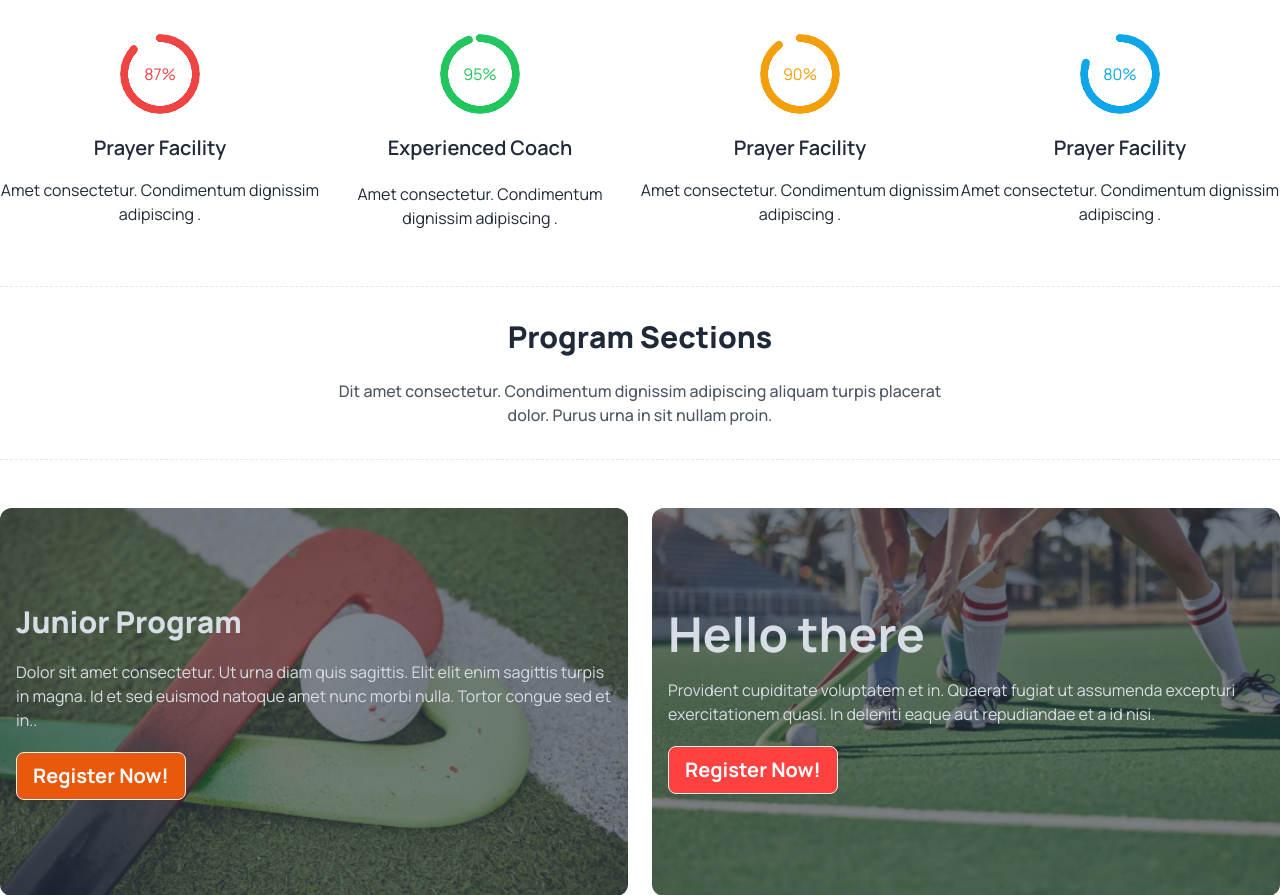
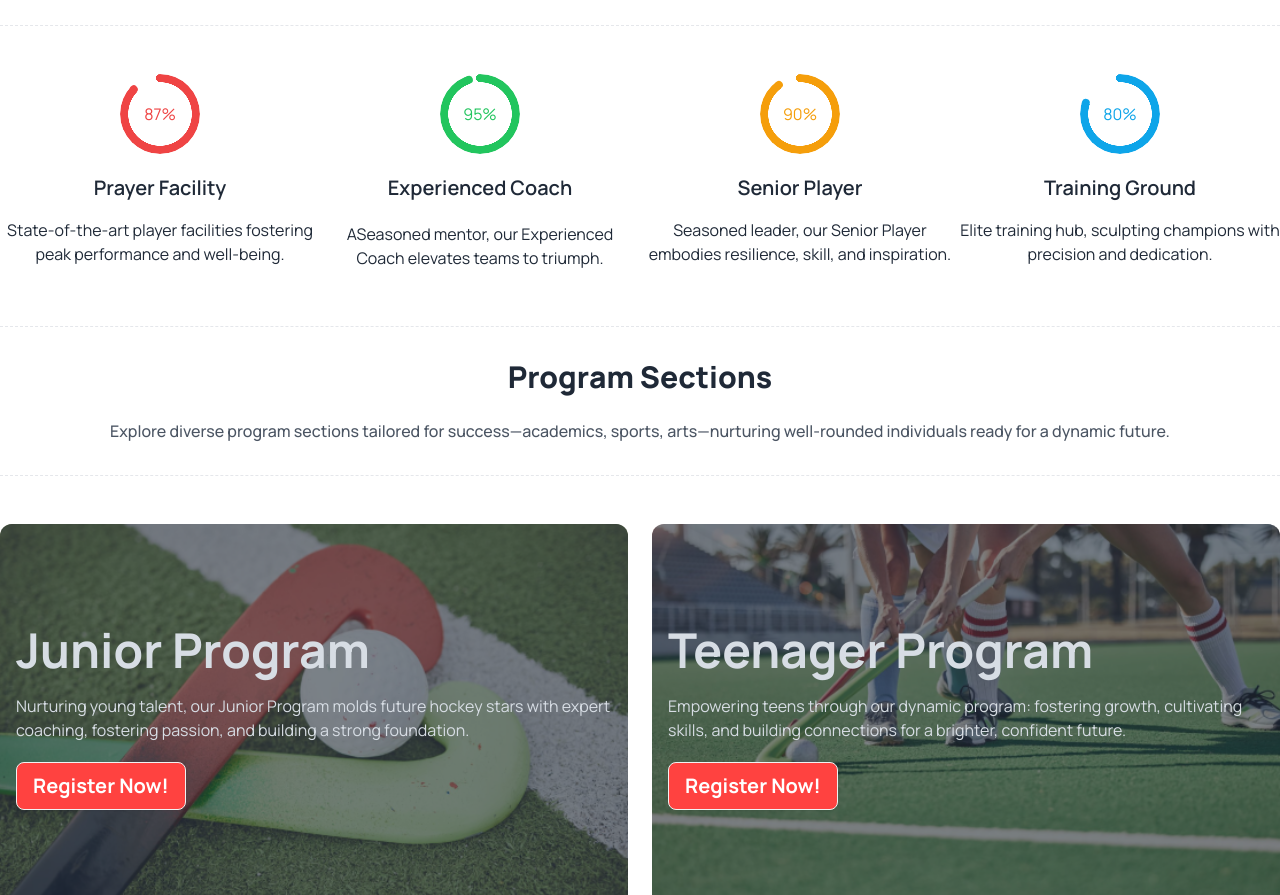
Before and after one commit to Imraj98/Hockey-Website, a plain HTML site: page index.html in a window 1280 px wide. Shown: the part 792-1687 px from the top of the page. Drawn offline with nearby package versions, Linux system fonts and the light colour scheme.

Commit message:
added button color

```diff
--- a/index.html
+++ b/index.html
@@ -81,30 +81,29 @@
         <section class="py-8 font-manrope ">
             <div class="text-center ">
                 <h3 class="text-4xl font-extrabold">Professional Hockeys Club</h3>
-               <p class="font-medium text-gray-600 mb-7">  Dit amet consectetur. Condimentum dignissim adipiscing aliquam    turpis placerat dolor. Purus urna in sit
-                nullam proin.
+               <p class="font-medium text-gray-600 pt-4 mb-7"> Premiering on the icy battleground, our Professional Hockey Club exemplifies excellence in skill, strategy, and teamwork, captivating audiences with thrilling performances and a relentless pursuit of victory.
              </p>
              <hr class=" border-dashed">
              <div class="grid grid-cols-1 lg:grid-cols-4 mt-12 ">
                 <div >
                     <div class="radial-progress text-red-500 " style="--value:87;" role="progressbar">87%</div>
                     <h4 class="text-xl font-semibold pt-5 pb-4">Prayer Facility</h4>
-                    <p class="pb-7" >Amet consectetur. Condimentum dignissim adipiscing .</p>
+                    <p class="pb-7" >State-of-the-art player facilities fostering peak performance and well-being. </p>
                 </div>
                 <div>
                     <div class="radial-progress text-green-500" style="--value:95;" role="progressbar">95%</div>
                     <h4 class="text-xl font-semibold pt-5">Experienced Coach</h4>
-                    <p class="p-5">Amet consectetur. Condimentum dignissim adipiscing .</p>
+                    <p class="p-5">ASeasoned mentor, our Experienced Coach elevates teams to triumph.</p>
                 </div>
                 <div>
                     <div class="radial-progress text-amber-500" style="--value:90;" role="progressbar">90%</div>
-                    <h4 class="text-xl font-semibold pt-5 pb-4">Prayer Facility</h4>
-                    <p class="pb-7">Amet consectetur. Condimentum dignissim adipiscing .</p>
+                    <h4 class="text-xl font-semibold pt-5 pb-4">Senior Player</h4>
+                    <p class="pb-7">Seasoned leader, our Senior Player embodies resilience, skill, and inspiration.</p>
                 </div>
                 <div>
                     <div class="radial-progress text-sky-500" style="--value:80;" role="progressbar">80%</div>
-                    <h4 class="text-xl font-semibold pt-5 pb-4">Prayer Facility</h4>
-                    <p class="pb-7">Amet consectetur. Condimentum dignissim adipiscing .</p>
+                    <h4 class="text-xl font-semibold pt-5 pb-4">Training Ground</h4>
+                    <p class="pb-7">Elite training hub, sculpting champions with precision and dedication.</p>
                 </div>
              </div>
             </div>
@@ -114,8 +113,7 @@
             <hr class="border-dashed">
             <div class="text-center py-8">
                 <h3 class="text-3xl font-extrabold pb-6">Program Sections</h3>
-                <p class="font-medium text-gray-600">Dit amet consectetur. Condimentum dignissim adipiscing aliquam turpis placerat <br>
-                    dolor. Purus urna in sit nullam proin.  </p>
+                <p class="font-medium text-gray-600">Explore diverse program sections tailored for success—academics, sports, arts—nurturing well-rounded individuals ready for a dynamic future.  </p>
             </div>
             <hr class=" border-dashed">
             <div class="grid grid-cols-1 lg:grid-cols-2 gap-6 mt-12">
@@ -123,10 +121,9 @@
                     <div class="hero-overlay rounded-xl bg-opacity-60"></div>
                     <div class="hero-content  text-neutral-content">
                       <div class="">
-                        <h1 class="mb-5 text-3xl font-extrabold">Junior Program</h1>
-                        <p class="mb-5">Dolor sit amet consectetur. Ut urna diam quis sagittis. Elit elit
-                            enim sagittis turpis in magna. Id et sed euismod natoque amet nunc morbi nulla. Tortor congue sed et in..</p>
-                            <button class=" btn bg-orange-600 text-white text-xl font-bold">Register Now!</button>
+                        <h1 class="mb-5 text-5xl font-bold">Junior Program</h1>
+                        <p class="mb-5">Nurturing young talent, our Junior Program molds future hockey stars with expert coaching, fostering passion, and building a strong foundation.</p>
+                            <button class=" btn bg-btnora hover:bg-slate-600 text-white text-xl font-bold">Register Now!</button>
                       </div>
                     </div>
                   </div>
@@ -134,8 +131,8 @@
                     <div class="hero-overlay rounded-xl bg-opacity-60"></div>
                     <div class="hero-content text-neutral-content">
                       <div class="">
-                        <h1 class="mb-5 text-5xl font-bold">Hello there</h1>
-                        <p class="mb-5">Provident cupiditate voluptatem et in. Quaerat fugiat ut assumenda excepturi exercitationem quasi. In deleniti eaque aut repudiandae et a id nisi.</p>
+                        <h1 class="mb-5 text-5xl font-bold">Teenager Program</h1>
+                        <p class="mb-5">Empowering teens through our dynamic program: fostering growth, cultivating skills, and building connections for a brighter, confident future.</p>
                         <button class=" btn bg-btnora hover:bg-slate-600 text-white text-xl font-bold">Register Now!</button>
 
                       </div>
@@ -147,10 +144,8 @@
                       <div class="hero-content  text-neutral-content">
                         <div class=" lg:mr-[610px]  lg:mt-[180px]">
                           <h1 class="mb-5 text-5xl font-bold">Professional Program</h1>
-                          <p class="mb-5">Dolor sit amet consectetur. Ut urna diam quis sagittis. Elit elit <br>
-                              enim sagittis turpis in magna. Id et sed euismod natoque amet nunc <br>
-                              morbi nulla. Tortor congue sed et in.</p>
-                              <button class=" btn bg-orange-600 text-white text-xl font-bold">Register Now!</button>
+                          <p class="mb-5">Elevate your career with our dynamic Professional Program—expert training, real-world insights, and a pathway to success in every industry.</p>
+                              <button class=" btn bg-btnora hover:bg-slate-600 text-white text-xl font-bold">Register Now!</button>
                         </div>
                       </div>
                     </div>
@@ -164,8 +159,7 @@
           <hr class="border-dashed mt-10">
             <div class="text-center py-8">
                 <h3 class="text-3xl font-extrabold pb-6">Program Sections</h3>
-                <p class="font-medium text-gray-600">Dit amet consectetur. Condimentum dignissim adipiscing aliquam turpis placerat <br>
-                    dolor. Purus urna in sit nullam proin.  </p>
+                <p class="font-medium text-gray-600">Diverse program sections cater to every interest, ensuring a dynamic experience that fosters learning, collaboration, and personal growth.  </p>
             </div>
             <hr class=" border-dashed mb-5">
             <div class=" grid lg:grid-cols-2 gap-6 justify-center">
@@ -191,7 +185,7 @@
 
                     </div>
                     <h1 class="text-xl font-extrabold">World Cup Flags Football</h1>
-                    <p class="py-6">Dolor sit amet consectetur. Ut urna diam quis sagittis. </p>
+                    <p class="py-6">Unleash global passion with our dynamic World Cup Flags Football.. </p>
                     <div class="flex gap-5">
                       <p class="text-lg font-extrabold text-[#FF4240]">Price - $22.00</p>
                       <div class="flex gap-3">
@@ -223,7 +217,7 @@
                       </div>
 
                     </div>
-                    <h1 class="text-xl font-extrabold">World Cup Flags Football</h1>
+                    <h1 class="text-xl font-extrabold">Cap For Hockeys</h1>
                     <p class="py-6">Dolor sit amet consectetur. Ut urna diam quis sagittis. </p>
                     <div class="flex gap-5">
                       <p class="text-lg font-extrabold text-[#FF4240]">Price - $22.00</p>
@@ -257,7 +251,7 @@
 
                     </div>
                     <h1 class="text-xl font-extrabold">World Cup Flags Football</h1>
-                    <p class="py-6">Dolor sit amet consectetur. Ut urna diam quis sagittis. </p>
+                    <p class="py-6">Unleash global passion with our dynamic World Cup Flags Football.. </p>
                     <div class="flex gap-5">
                       <p class="text-lg font-extrabold text-[#FF4240]">Price - $22.00</p>
                       <div class="flex gap-3">
@@ -374,7 +368,7 @@
           <hr class="border-dashed mt-10">
             <div class="text-center py-8">
                 <h3 class="text-3xl font-extrabold pb-6">Get In Touch</h3>
-                <p class="font-medium text-gray-600">Dit amet consectetur. Condimentum dignissim adipiscing aliquam turpis placerat dolor. Purus urna in sit nullam proin.  </p>
+                <p class="font-medium text-gray-600">For inquiries or collaboration opportunities, feel free to get in touch. We welcome your messages and look forward to connecting.  </p>
             </div>
             <hr class=" border-dashed mb-5">
             <div class="lg:flex justify-between">
```
